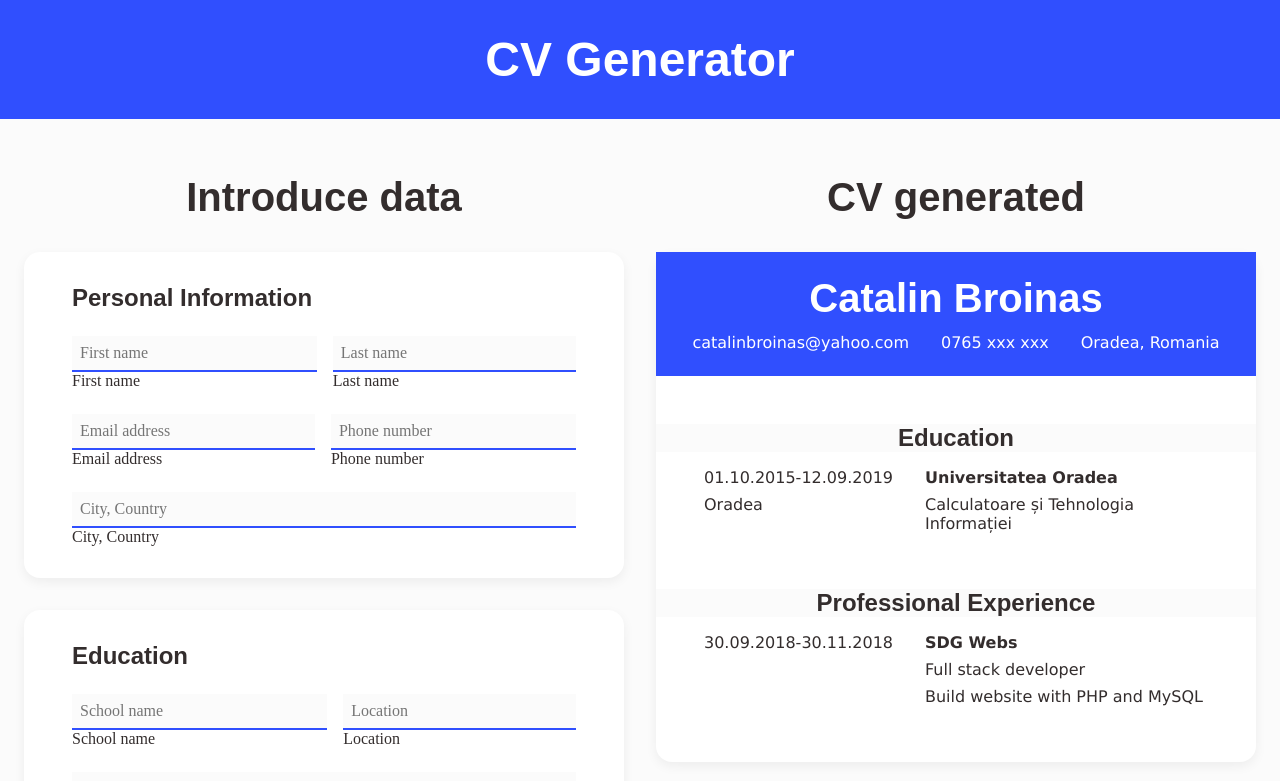
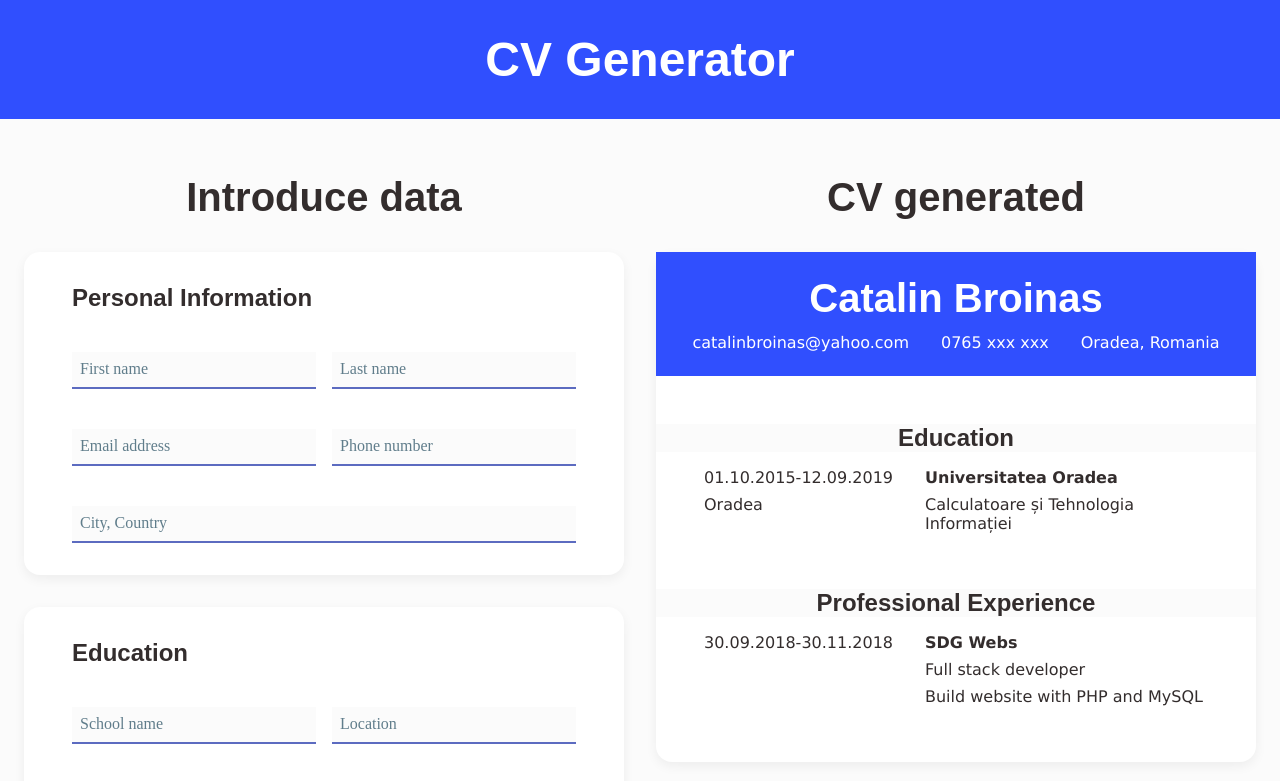
Before and after one commit to catalinbroinas/cv-application, a React (Vite) app: page / in a window 1280 px wide. Shown: the top 781 px of the page. Built offline with nearby package versions, Linux system fonts and the light colour scheme.

Commit message:
style(form): improve input styling
- Update label and input transitions
- Adjust colors for better contrast
- Add focus effect with border gradient

```diff
--- a/src/styles/App.css
+++ b/src/styles/App.css
@@ -22,10 +22,12 @@
 
 .form-outline {
   flex-grow: 1;
+  position: relative;
+  padding: 1rem 0 0;
 }
 
 .form-control {
-  font-family: inherit;
+  font-family: var(--font-text);
   width: 100%;
   border: 0;
   border-bottom: 2px solid var(--primary-bg-color);
@@ -34,6 +36,44 @@
   color: var(--main-color);
   padding: 0.5rem;
   background: var(--main-bg-color);
+  transition: border-color 0.3s;
+}
+
+.form-control::placeholder {
+  color: transparent;
+}
+
+.form-control:placeholder-shown ~ .form-label {
+  font-size: 1rem;
+  cursor: text;
+  top: 1.5rem;
+  left: 0.5rem;
+  color: var(--secondary-color);
+}
+
+.form-label {
+  position: absolute;
+  top: 0;
+  display: block;
+  transition: 0.3s;
+  font-size: 0.75rem;
+  color: var(--secondary-color);
+}
+
+.form-control:placeholder-shown {
+  border: 0;
+  border-bottom: 2px solid var(--secondary-bg-color);
+}
+
+.form-control:focus,
+.form-control:focus:placeholder-shown {
+  border-width: 3px;
+  border-image: linear-gradient(
+    to right,
+    var(--primary-bg-color),
+    var(--accent-color)
+  );
+  border-image-slice: 1;
 }
 
 /* CV Preview Layout */
--- a/src/styles/index.css
+++ b/src/styles/index.css
@@ -6,10 +6,13 @@
   /* Background colors */
   --main-bg-color: #fbfbfb;
   --primary-bg-color: #304ffe;
+  --secondary-bg-color: #5c6bc0;
 
   /* Text colors */
   --main-color: #332d2d;
   --primary-color: #ffffff;
+  --secondary-color: #607d8b;
+  --accent-color: #00e5ff;
 
   /* Section margin bottom */
   --section-spacing-sm: 2rem;
```
